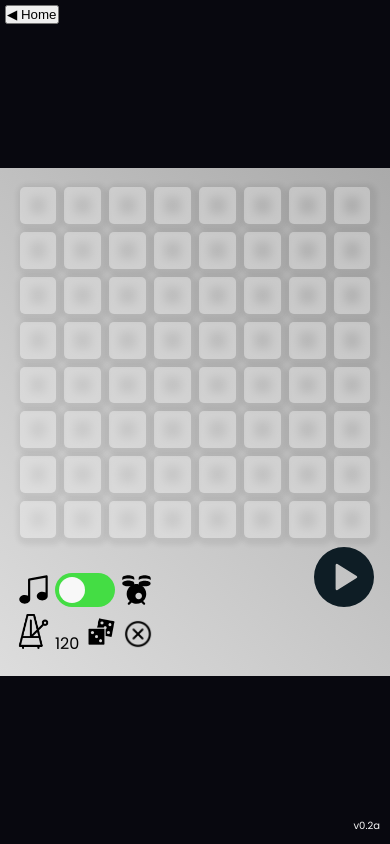
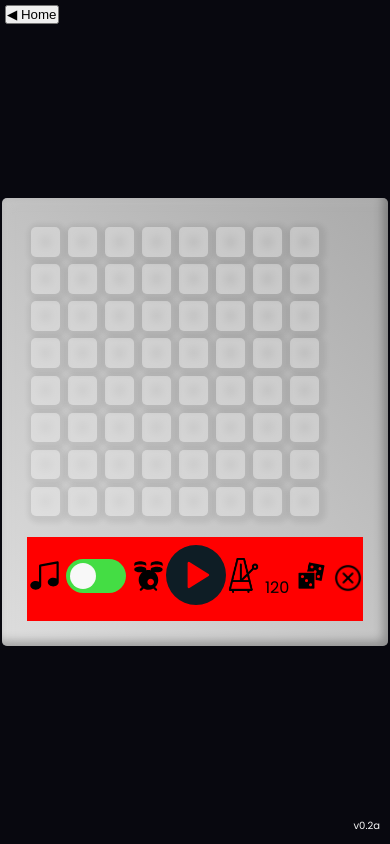
Before and after one commit to nickscale/html-portfolio, a plain HTML site: page chime/index.html in a window 390 px wide. Drawn offline with nearby package versions, Linux system fonts and the light colour scheme.

Commit message:
chime responsive layout

```diff
--- a/chime/style.css
+++ b/chime/style.css
@@ -33,31 +33,11 @@ body {
 }
 
 .app-container {
-  position: relative;
-  padding: 30px;
+  padding: 3vh;
+  margin: 0 auto;
   border-radius: 5px;
   background: var(--gradient);
-  max-height: 95vh;
   box-shadow: -5px -5px 10px 0px #0004 inset, 5px 5px 10px 0px #ddd2 inset;
-}
-
-/* For very portraited screens <640px */
-@media screen and (max-width: 640px) {
-  .app-container {
-    box-shadow: none;
-    border-radius: 0;
-    width: 100%;
-    padding: 4%;
-  }
-
-  .controls-container {
-    justify-content: center;
-    align-items: flex-start;
-  }
-
-  .button {
-    width: 13%;
-  }
 }
 
 /* board stylings */
@@ -74,8 +54,9 @@ body {
 
 .button {
   display: inline-block;
-  aspect-ratio: 1 / 1;
-  margin: 4px;
+  height: 7.5vh;
+  width: 7.5vh;
+  margin: 1vh;
   border-radius: 5px;
   box-shadow: 0px 0px 10px 10px #fff4 inset, 2px 2px 5px 5px #1111;
 }
@@ -106,20 +87,15 @@ body {
 
 .controls-container {
   display: flex;
-  flex-wrap: wrap;
   justify-content: space-between;
-  align-items: flex-end;
-  margin: 5px 0;
+  align-items: center;
+  margin: 2vh 0 0 0;
+  height: auto;
+  background: var(--DEBUG);
 }
 
-.control #mode-controls,
-#misc-controls {
-  align-self: flex-end;
-  flex-basis: 50%;
-}
-
-.control #play-controls {
-  align-self: flex-start;
+.control {
+  margin: 1vh 0;
 }
 
 #toggle-play {
@@ -205,3 +181,25 @@ footer {
   font-size: x-small;
   color: var(--app-white);
 }
+
+/* For portrait screens <800px */
+@media screen and (max-width: 800px) {
+  .page-container {
+    align-content: center;
+  }
+
+  .app-container {
+    height: auto;
+  }
+
+  .controls-container {
+    flex-wrap: wrap;
+    align-content: center;
+  }
+
+  .button {
+    height: 7.5vw;
+    width: 7.5vw;
+    margin: 1vw;
+  }
+}
--- a/tests/gridtest.css
+++ b/tests/gridtest.css
@@ -1,43 +1,64 @@
 * {
-  margin: 0px;
-  padding: 0px;
+  margin: 0;
+  padding: 0;
+  box-sizing: border-box;
 }
 
-.gridcontainer {
-  display: grid; /*set the display property of container to grid*/
+body {
+  background: #000;
+}
+.page-container {
+  width: 100vw;
   height: 100vh;
-  grid-gap: 0px;
-  grid-template-rows: 150px 80px auto 80px;
-  grid-template-areas:
-    "header"
-    "nav"
-    "main"
-    "footer";
-}
-.gridcontainer header {
-  grid-area: header;
-  background-color: #ff9999;
-}
-.gridcontainer nav {
-  grid-area: nav;
-  background-color: aqua;
-}
-.gridcontainer main {
-  grid-area: main;
-  background-color: #ddd;
-}
-.gridcontainer footer {
-  grid-area: footer;
+  display: flex;
+  justify-content: center;
+  align-items: center;
 }
 
-/* .gridcontainer .div1{ */
-/* grid-area: header; */
-/* grid-column: 1/4;  */
-/* grid-row: 1/1; */
-/* } */
+.app-container {
+  background: grey;
+  padding: 1vh;
+}
 
-/*
+.board-container {
+  display: flex;
+  flex-direction: column;
+  padding: 1vh;
+  background: #008;
+}
 
-  The gap property is a shorthand property for the row-gap and the column-gap properties:
-   gap: 50px 100px;
-  */
+/* rows */
+.board-container > div {
+  display: flex;
+}
+
+/* cells */
+.board-container > div > div {
+  margin: 1vh;
+  width: 17vh;
+  height: 17vh;
+  background: #800;
+}
+
+.controls-container {
+  height: 16vh;
+  background: #080;
+}
+
+@media screen and (max-width: 480px) {
+  body {
+    background: #fff;
+  }
+
+  .board-container > div > div {
+    margin: 1vh;
+    width: 19vw;
+    height: 19vw;
+    background: #00f;
+  }
+
+  .controls-container {
+    height: 16vw;
+    background: #080;
+  }
+}
```
Also changed, not shown: tests/gridtest.html (+33 -6 lines), 2 other files.
